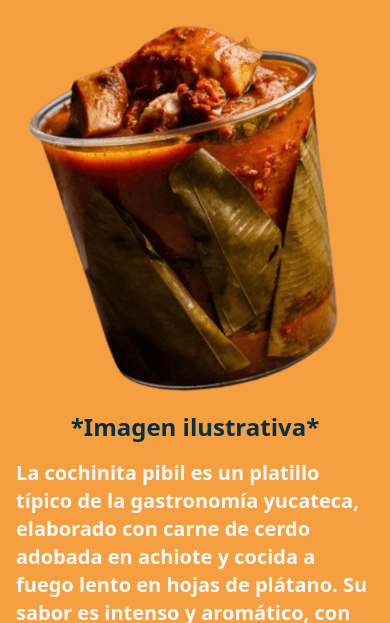
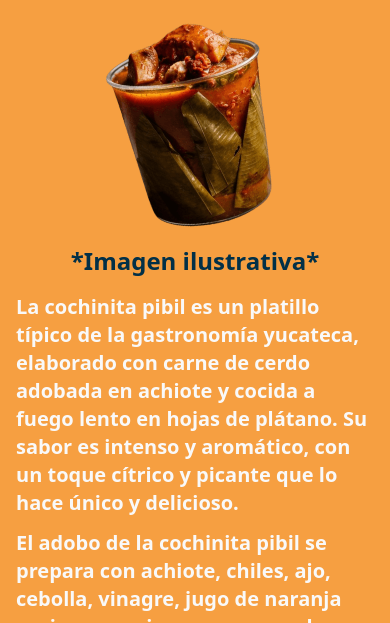
Before and after one commit to Daniel-Vasquez/guisados-de-mama, an Astro site: page /guisados/cochinita-pibil in a window 390 px wide. Shown: the part 221-844 px from the top of the page. Built offline with nearby package versions, Linux system fonts and the light colour scheme; Astro itself is replaced by a stand-in of ours; no server answers.

Commit message:
Changing image size

```diff
--- a/src/pages/guisados/[stewName].astro
+++ b/src/pages/guisados/[stewName].astro
@@ -65,7 +65,7 @@ const {
       </h1>
       <div>
         <img
-          class="m-auto aspect-video transition-all duration-300 ease-in-out -rotate-12 hover:rotate-0"
+          class="m-auto w-40 h-52 aspect-video transition-all duration-300 ease-in-out -rotate-12 hover:rotate-0 sm:w-auto sm:h-auto"
           src={img}
           alt={title}
         />
```
